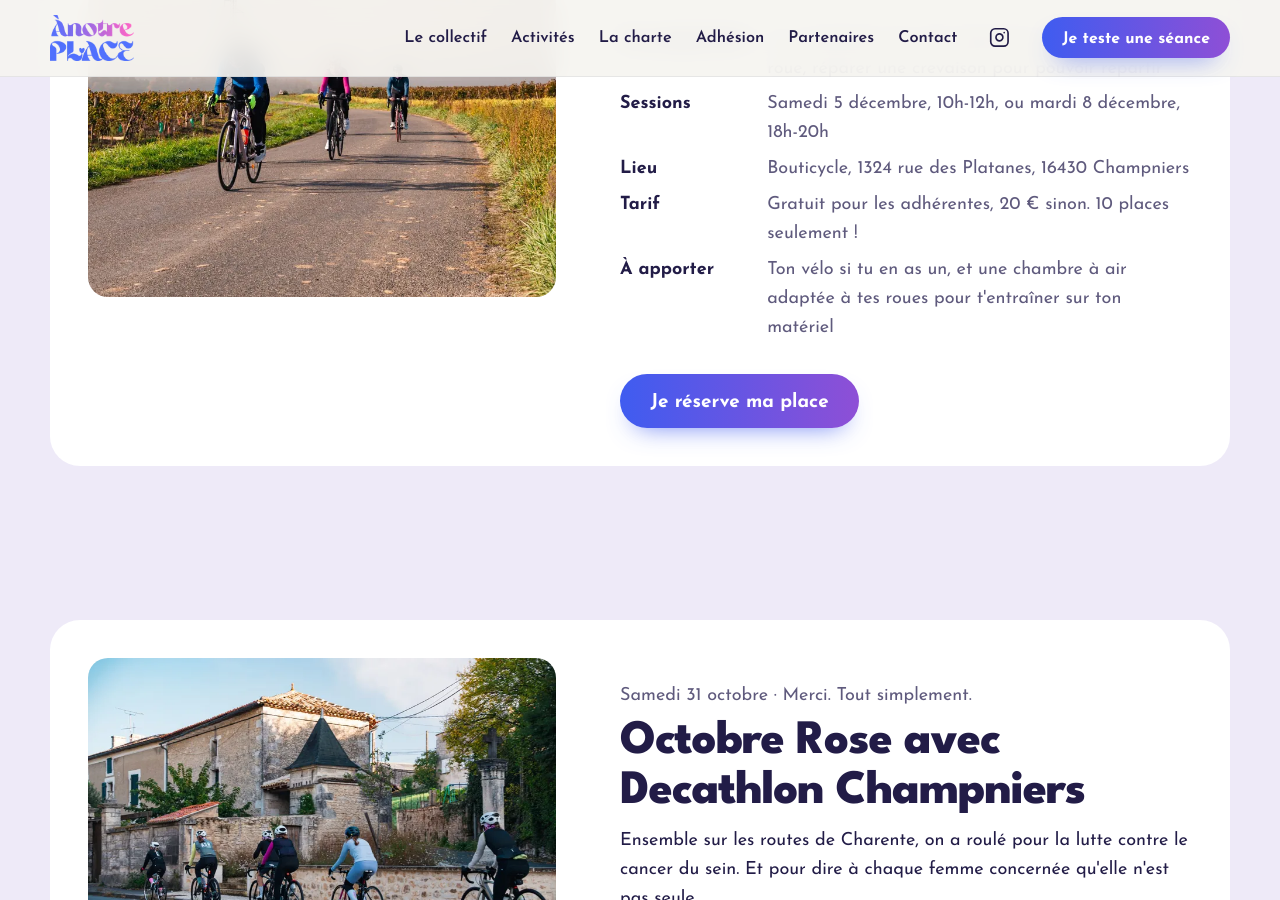
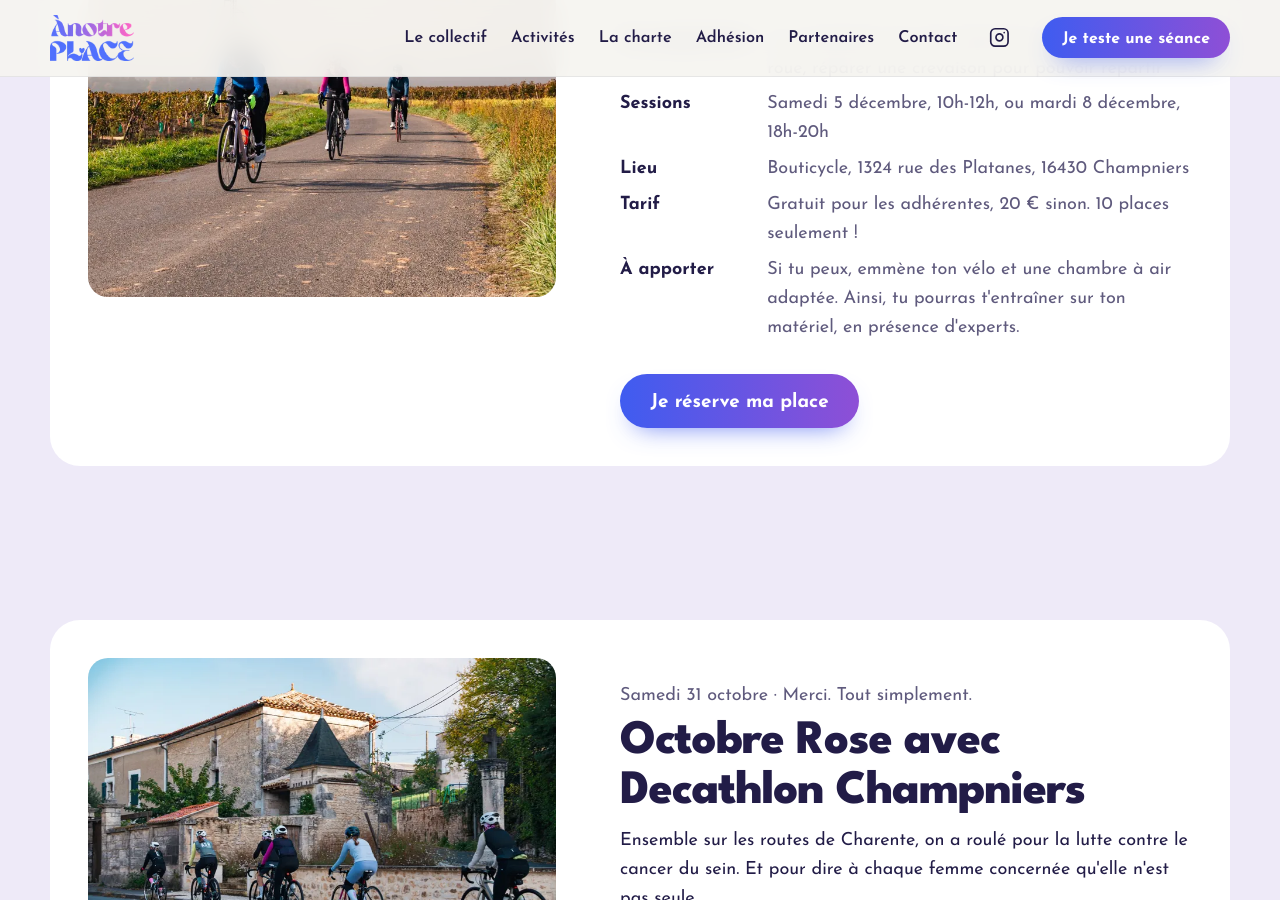
Before and after one commit to Anotreplace/anotreplace.github.io, a Jekyll site: the page built from activites/index.html, in a window 1280 px wide and 900 px high, scrolled down 1079 px. Built offline with Jekyll 4.4.1, drawn with Linux system fonts in a browser that asks for light colours.

Commit message:
Atelier Vélonomie : texte « À apporter » reformulé
Co-Authored-By: Claude Opus 5.5 <noreply@anthropic.com>

```diff
--- a/activites/index.html
+++ b/activites/index.html
@@ -29,7 +29,7 @@ description: "Natation, vélo de route et running chaque semaine : pratique une
           <dt>Sessions</dt><dd>Samedi 5 décembre, 10h-12h, ou mardi 8 décembre, 18h-20h</dd>
           <dt>Lieu</dt><dd>Bouticycle, 1324 rue des Platanes, 16430 Champniers</dd>
           <dt>Tarif</dt><dd>Gratuit pour les adhérentes, 20&nbsp;€ sinon. 10 places seulement&nbsp;!</dd>
-          <dt>À apporter</dt><dd>Ton vélo si tu en as un, et une chambre à air adaptée à tes roues pour t'entraîner sur ton matériel</dd>
+          <dt>À apporter</dt><dd>Si tu peux, emmène ton vélo et une chambre à air adaptée. Ainsi, tu pourras t'entraîner sur ton matériel, en présence d'experts.</dd>
         </dl>
         <div class="actions"><a class="btn" href="https://forms.gle/iwNrXwQW2UEH5CcEA" target="_blank" rel="noopener">Je réserve ma place</a></div>
       </div>
```
